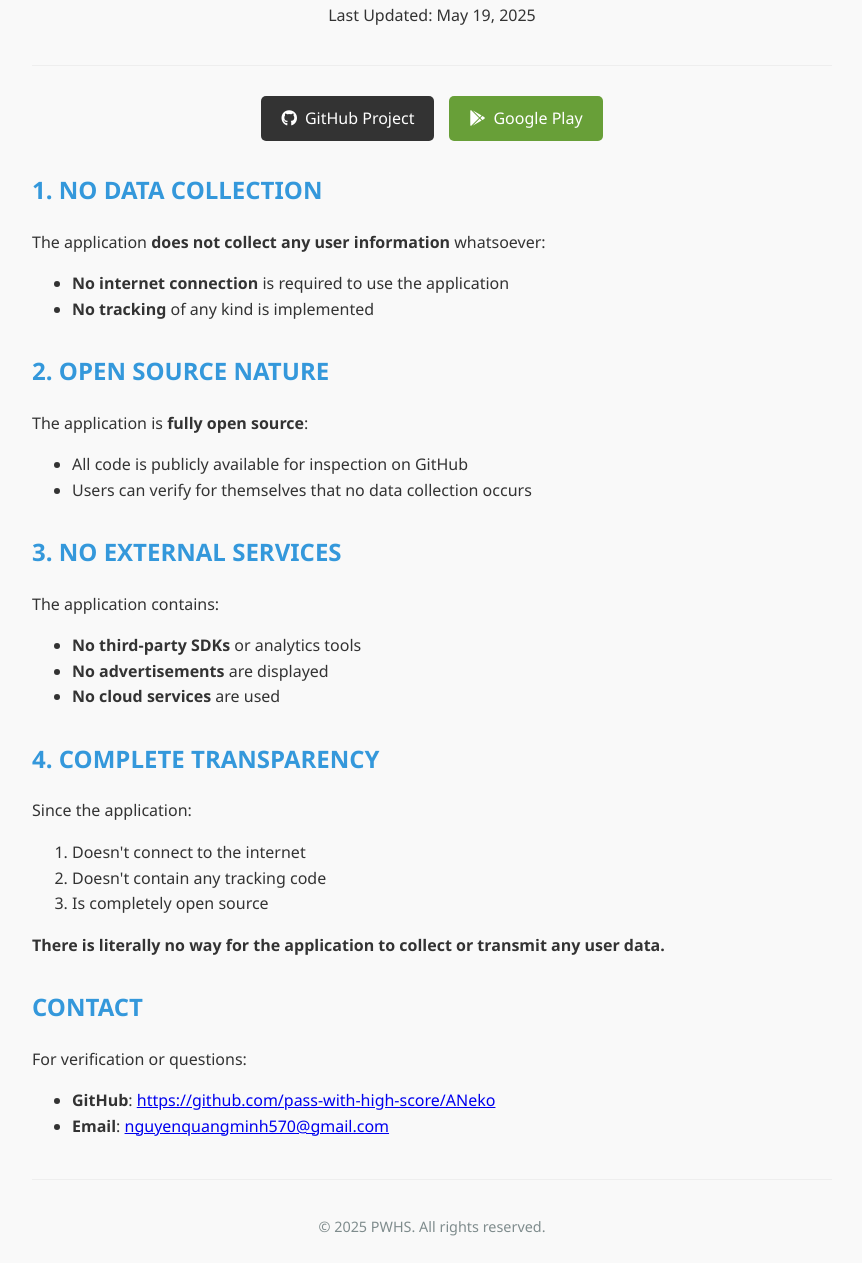
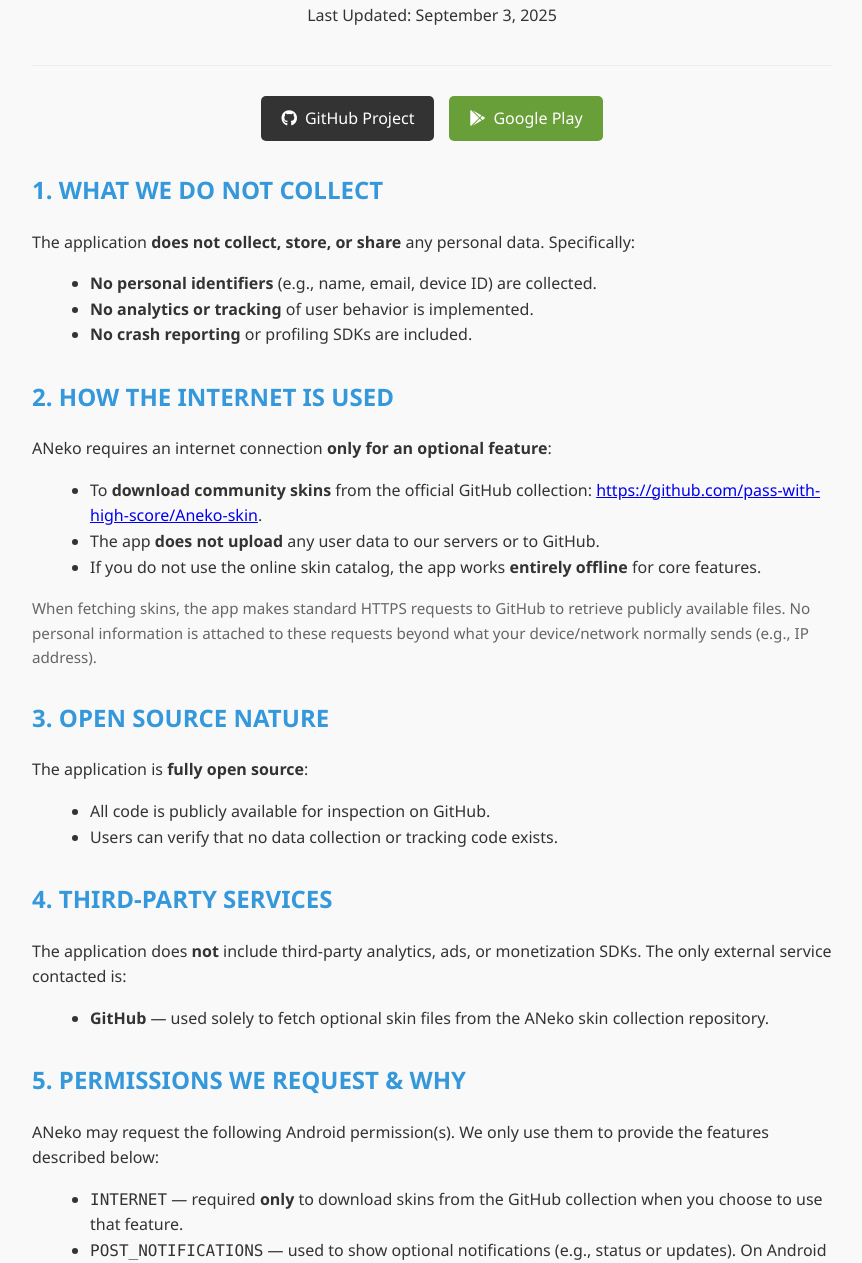
Before and after one commit to pass-with-high-score/aneko-privacy, a plain HTML site: page index.html in a window 1280 px wide. Shown: the part 111-1374 px from the top of the page, without its empty margins (208-1070 px from the left). Drawn offline with Linux system fonts and the light colour scheme.

Commit message:
feat: update internet privacy

```diff
--- a/index.html
+++ b/index.html
@@ -1,8 +1,8 @@
 <!DOCTYPE html>
 <html lang="en">
 <head>
-  <meta charset="UTF-8">
-  <meta name="viewport" content="width=device-width, initial-scale=1.0">
+  <meta charset="UTF-8" />
+  <meta name="viewport" content="width=device-width, initial-scale=1.0"/>
   <title>ANeko - Privacy Policy</title>
   <!-- Add Font Awesome for icons -->
   <link rel="stylesheet" href="https://cdnjs.cloudflare.com/ajax/libs/font-awesome/6.4.0/css/all.min.css">
@@ -23,13 +23,8 @@
       padding-bottom: 20px;
       border-bottom: 1px solid #eee;
     }
-    h1 {
-      color: #2c3e50;
-    }
-    h2 {
-      color: #3498db;
-      margin-top: 30px;
-    }
+    h1 { color: #2c3e50; }
+    h2 { color: #3498db; margin-top: 30px; }
 
     .buttons {
       display: flex;
@@ -48,21 +43,12 @@
       border-radius: 5px;
       transition: background-color 0.3s;
     }
-    .btn:hover {
-      background-color: #2980b9;
-    }
-    .btn.github {
-      background-color: #333;
-    }
-    .btn.github:hover {
-      background-color: #222;
-    }
-    .btn.google-play {
-      background-color: #689f38;
-    }
-    .btn.google-play:hover {
-      background-color: #558b2f;
-    }
+    .btn:hover { background-color: #2980b9; }
+    .btn.github { background-color: #333; }
+    .btn.github:hover { background-color: #222; }
+    .btn.google-play { background-color: #689f38; }
+    .btn.google-play:hover { background-color: #558b2f; }
+
     footer {
       margin-top: 40px;
       text-align: center;
@@ -71,12 +57,15 @@
       padding-top: 20px;
       border-top: 1px solid #eee;
     }
+    ul, ol { margin-left: 18px; }
+    .mono { font-family: ui-monospace, SFMono-Regular, Menlo, Monaco, Consolas, "Liberation Mono", "Courier New", monospace; }
+    .dim { color:#666; font-size:.95em; }
   </style>
 </head>
 <body>
 <header>
   <h1>ANeko Privacy Policy</h1>
-  <p>Last Updated: May 19, 2025</p>
+  <p>Last Updated: September 3, 2025</p>
 </header>
 
 <div class="buttons">
@@ -88,36 +77,56 @@
   </a>
 </div>
 
-<h2>1. NO DATA COLLECTION</h2>
-<p>The application <strong>does not collect any user information</strong> whatsoever:</p>
+<h2>1. WHAT WE DO NOT COLLECT</h2>
+<p>The application <strong>does not collect, store, or share</strong> any personal data. Specifically:</p>
 <ul>
-  <li><strong>No internet connection</strong> is required to use the application</li>
-  <li><strong>No tracking</strong> of any kind is implemented</li>
+  <li><strong>No personal identifiers</strong> (e.g., name, email, device ID) are collected.</li>
+  <li><strong>No analytics or tracking</strong> of user behavior is implemented.</li>
+  <li><strong>No crash reporting</strong> or profiling SDKs are included.</li>
 </ul>
 
-<h2>2. OPEN SOURCE NATURE</h2>
+<h2>2. HOW THE INTERNET IS USED</h2>
+<p>ANeko requires an internet connection <strong>only for an optional feature</strong>:</p>
+<ul>
+  <li>To <strong>download community skins</strong> from the official GitHub collection:
+    <a href="https://github.com/pass-with-high-score/Aneko-skin">https://github.com/pass-with-high-score/Aneko-skin</a>.
+  </li>
+  <li>The app <strong>does not upload</strong> any user data to our servers or to GitHub.</li>
+  <li>If you do not use the online skin catalog, the app works <strong>entirely offline</strong> for core features.</li>
+</ul>
+<p class="dim">When fetching skins, the app makes standard HTTPS requests to GitHub to retrieve publicly available files. No personal information is attached to these requests beyond what your device/network normally sends (e.g., IP address).</p>
+
+<h2>3. OPEN SOURCE NATURE</h2>
 <p>The application is <strong>fully open source</strong>:</p>
 <ul>
-  <li>All code is publicly available for inspection on GitHub</li>
-  <li>Users can verify for themselves that no data collection occurs</li>
+  <li>All code is publicly available for inspection on GitHub.</li>
+  <li>Users can verify that no data collection or tracking code exists.</li>
 </ul>
 
-<h2>3. NO EXTERNAL SERVICES</h2>
-<p>The application contains:</p>
+<h2>4. THIRD-PARTY SERVICES</h2>
+<p>The application does <strong>not</strong> include third-party analytics, ads, or monetization SDKs. The only external service contacted is:</p>
 <ul>
-  <li><strong>No third-party SDKs</strong> or analytics tools</li>
-  <li><strong>No advertisements</strong> are displayed</li>
-  <li><strong>No cloud services</strong> are used</li>
+  <li><strong>GitHub</strong> — used solely to fetch optional skin files from the ANeko skin collection repository.</li>
 </ul>
 
-<h2>4. COMPLETE TRANSPARENCY</h2>
-<p>Since the application:</p>
+<h2>5. PERMISSIONS WE REQUEST & WHY</h2>
+<p>ANeko may request the following Android permission(s). We only use them to provide the features described below:</p>
+<ul>
+  <li><span class="mono">INTERNET</span> — required <strong>only</strong> to download skins from the GitHub collection when you choose to use that feature.</li>
+  <li><span class="mono">POST_NOTIFICATIONS</span> — used to show optional notifications (e.g., status or updates). On Android 13+, you can allow or deny this at runtime; the app remains functional either way.</li>
+  <li><span class="mono">SYSTEM_ALERT_WINDOW</span> — allows the character to appear on top of other apps (overlay). We prompt you to enable this explicitly; you can turn it off anytime in system settings.</li>
+  <li><span class="mono">FOREGROUND_SERVICE</span> — keeps the character/service running reliably in the foreground with a status notification, so animations persist while you use the device.</li>
+  <li><span class="mono">FOREGROUND_SERVICE_SPECIAL_USE</span> — used for specific foreground behaviors related to overlays/visuals so the character can remain responsive without collecting any data.</li>
+</ul>
+<p class="dim">None of these permissions are used to collect personal information. You can revoke granted permissions in your device settings.</p>
+
+<h2>6. TRANSPARENCY & SECURITY</h2>
 <ol>
-  <li>Doesn't connect to the internet</li>
-  <li>Doesn't contain any tracking code</li>
-  <li>Is completely open source</li>
+  <li>No personal data collection or tracking is implemented.</li>
+  <li>Network access is limited to retrieving publicly available skin files from GitHub when requested by you.</li>
+  <li>The codebase is open for community review, increasing transparency and trust.</li>
 </ol>
-<p><strong>There is literally no way for the application to collect or transmit any user data.</strong></p>
+<p><strong>ANeko does not and cannot collect or transmit your personal information.</strong></p>
 
 <h2>CONTACT</h2>
 <p>For verification or questions:</p>
```
